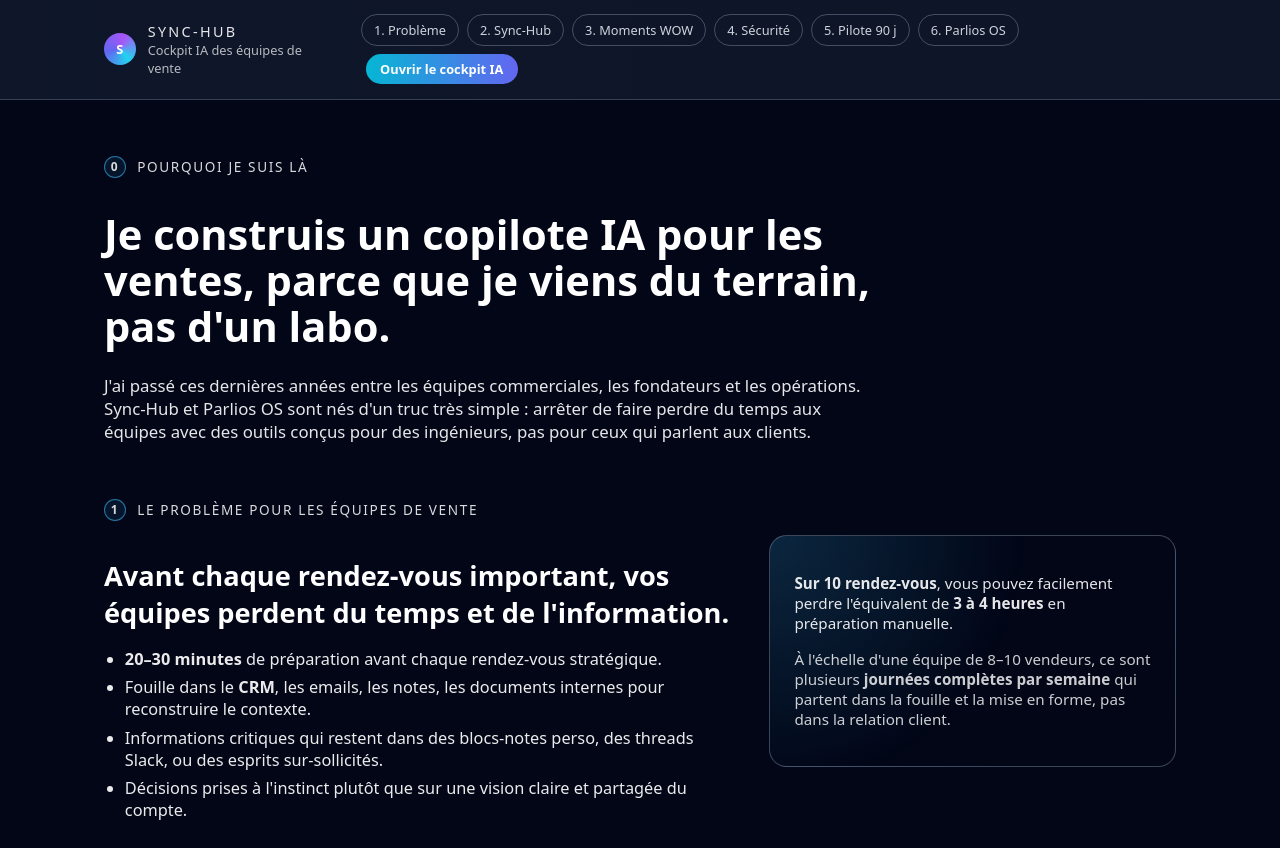
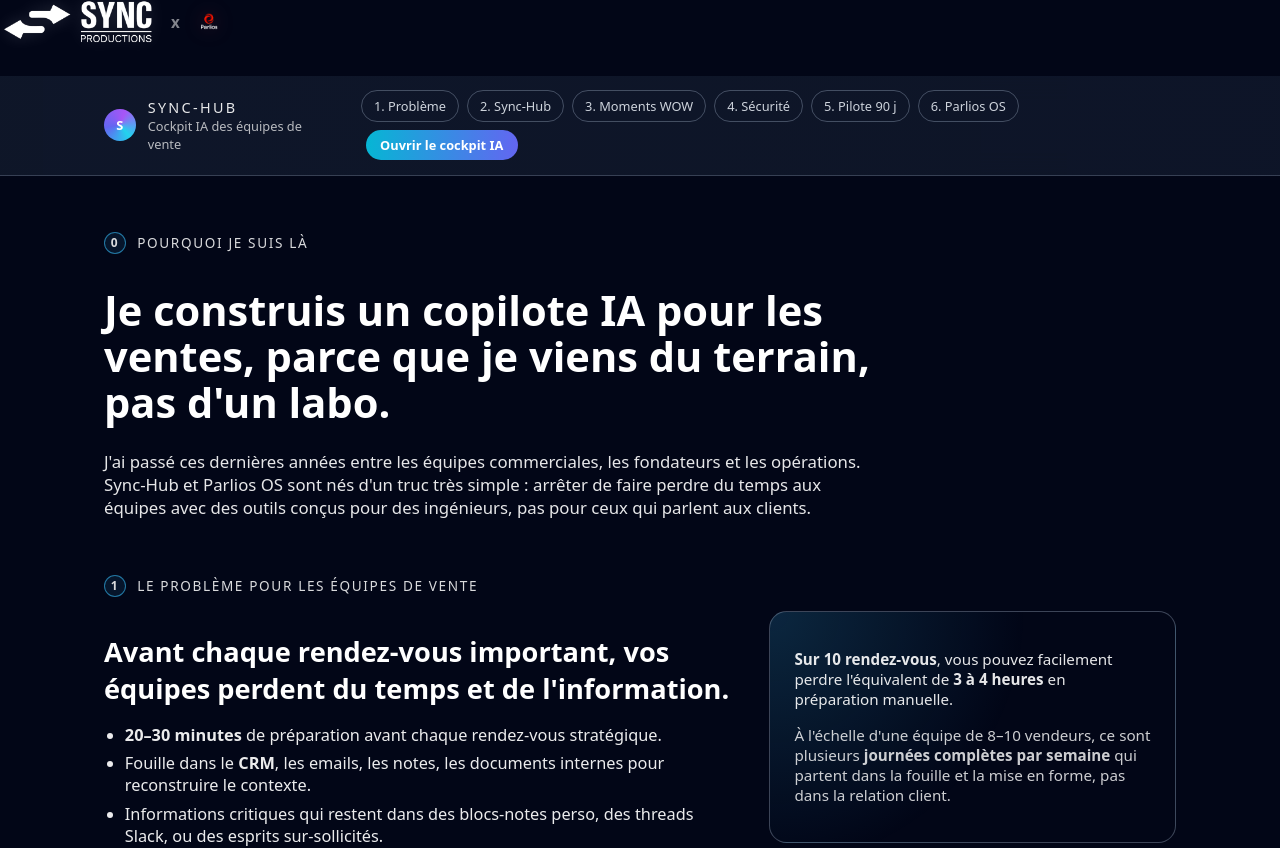
Before and after one commit to Minot-Prod/SYNC-HUB, a Next.js app: page / in a window 1280 px wide. Shown: the top 848 px of the page. Built offline with nearby package versions, Linux system fonts and the light colour scheme.

Commit message:
Branding Sync x Parlios sur home + managers + commit logos

```diff
--- a/src/pages/index.js
+++ b/src/pages/index.js
@@ -12,6 +12,19 @@
           "system-ui, -apple-system, BlinkMacSystemFont, 'Segoe UI', sans-serif",
       }}
     >
+<div style={{display:"flex",gap:"1rem",alignItems:"center",marginBottom:"2rem"}}>
+  <img
+    src="/sync-logo.png"
+    alt="Sync"
+    style={{height:"44px",width:"auto",filter:"drop-shadow(0 0 8px rgba(255,255,255,0.15))"}}
+  />
+  <div style={{opacity:0.5,fontSize:"0.95rem",fontWeight:700}}>x</div>
+  <img
+    src="/parlios-logo.png"
+    alt="Parlios"
+    style={{height:"40px",width:"auto",filter:"drop-shadow(0 0 10px rgba(255,80,80,0.35))"}}
+  />
+</div>
       <header
         style={{
           position: "sticky",
```
Also changed, not shown: public/parlios-logo.png, public/sync-logo.png.
